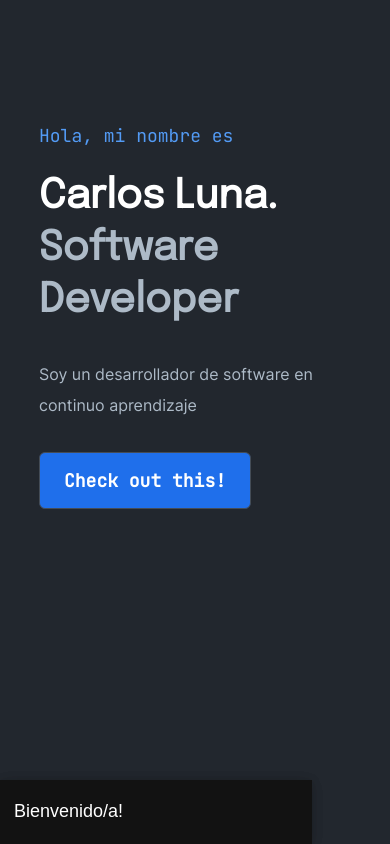
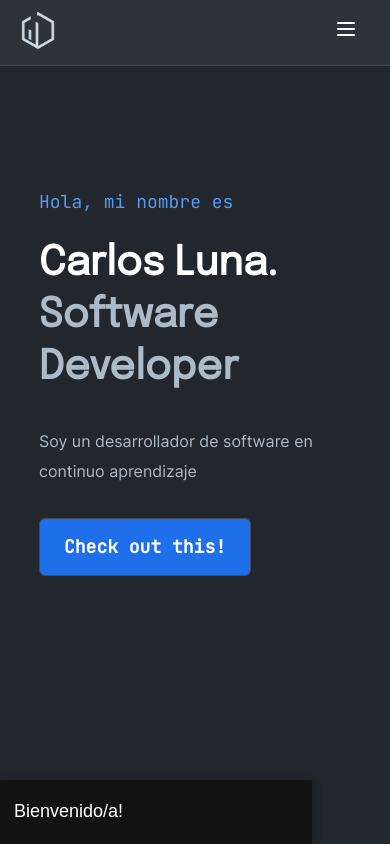
Before and after one commit to Geomoon/portfolio-v1, a Next.js app: page / in a window 390 px wide. Shown: the top 844 px of the page. Built offline with nearby package versions, Linux system fonts and the light colour scheme.

Commit message:
mobile header menu

```diff
--- a/components/Header.module.css
+++ b/components/Header.module.css
@@ -2,6 +2,12 @@
   background-color: var(--bg-secondady);
   padding: .5rem 2rem;
   border-bottom: 1px solid var(--border-color);
+  display: flex;
+  justify-content: space-between;
+}
+
+.header > button {
+  display: none;
 }
 
 @media(max-width: 768px) {
@@ -10,22 +16,58 @@
   }
 }
 
+.header > nav {
+  display: flex;
+  justify-content: left;
+  align-items: space-between;
+}
+
+
 @media(max-width: 480px) {
   .header {
+    padding: .5rem 1rem;
+  }
+
+  .header > button {
+    display: block;
+    background-color: transparent;
+    border: none;
+    transition: 200ms;
+    position: absolute;
+    padding-inline: 1rem;
+    font-size: x-large;
+    right: 1rem;
+    top: 1rem;
+    border-radius: 6px;
+  }
+
+  .header > button:active {
+    background-color: var(--border-color);
+  }
+
+  .header > nav.hidden {
     display: none;
   }
-}
 
-.header > nav {
-  display: flex;
-  justify-content: space-between;
-  align-items: center;
+  .header > nav.visible {
+    margin-top: 80px;
+    display: flex;
+    flex-direction: column;
+  }
+
+  .header > nav.visible ol {
+    display: flex;
+    flex-direction: column;
+    gap: 1rem;
+    font-size: medium;
+  }
 }
 
 .header div#logo {
   margin: 0;
   padding: 0;
   height: fit-content;
+  display: block;
 }
 
 #logo_img {
--- a/components/Header.tsx
+++ b/components/Header.tsx
@@ -1,17 +1,25 @@
 import Image from "next/image";
 import styles from './Header.module.css';
-import {TbDownload} from 'react-icons/tb';
+import {TbDownload, TbMenu2} from 'react-icons/tb';
 import Link from "next/link";
+import {useState} from "react";
 
 export const Header = () => {
+
+  const [showNav, setShowNav] = useState(false);
+
+  const toggleNav = () => {
+    setShowNav(!showNav);
+  };
+
   return (
     <div className={styles.header} >
-      <nav>
         <div id="logo" >
         <a href={'/'}>
           <Image src={'/images/logo.png'} width={44} height={44} id={styles.logo_img} />
         </a>
         </div>
+      <nav className={ showNav ? styles.visible : styles.hidden }>
         <div className={styles.sections}>
           <ol>
             <li><Link href="/#about">Sobre mí</Link></li>
@@ -21,6 +29,7 @@ export const Header = () => {
           <a id={styles.preview_pdf} href="/carlos-luna.pdf" target={"_blank"}><TbDownload /> PDF</a>
         </div>
       </nav>
+      <button type="button" id={styles.menu_button} onClick={toggleNav} ><TbMenu2 /></button>
     </div>
   )
 }
```
